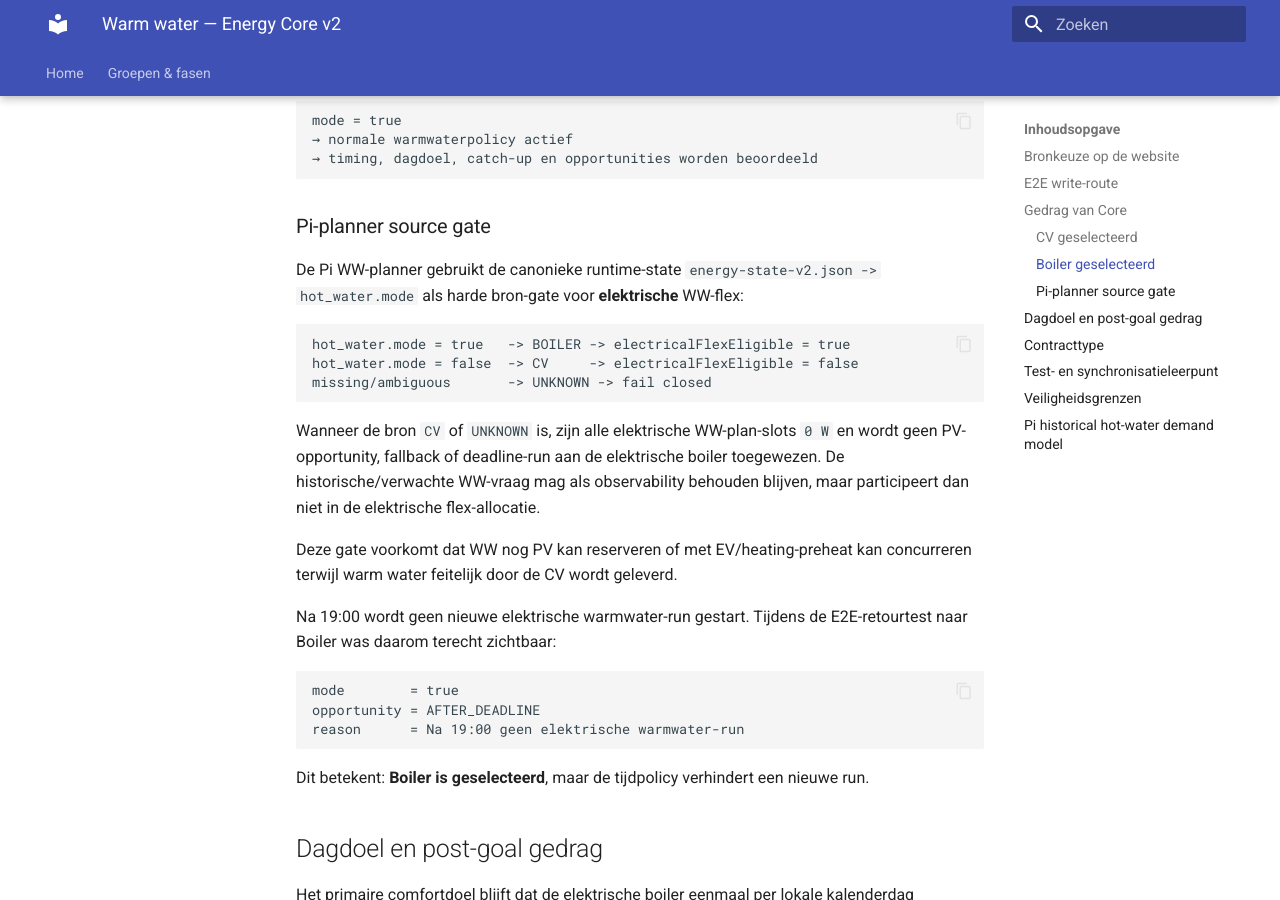
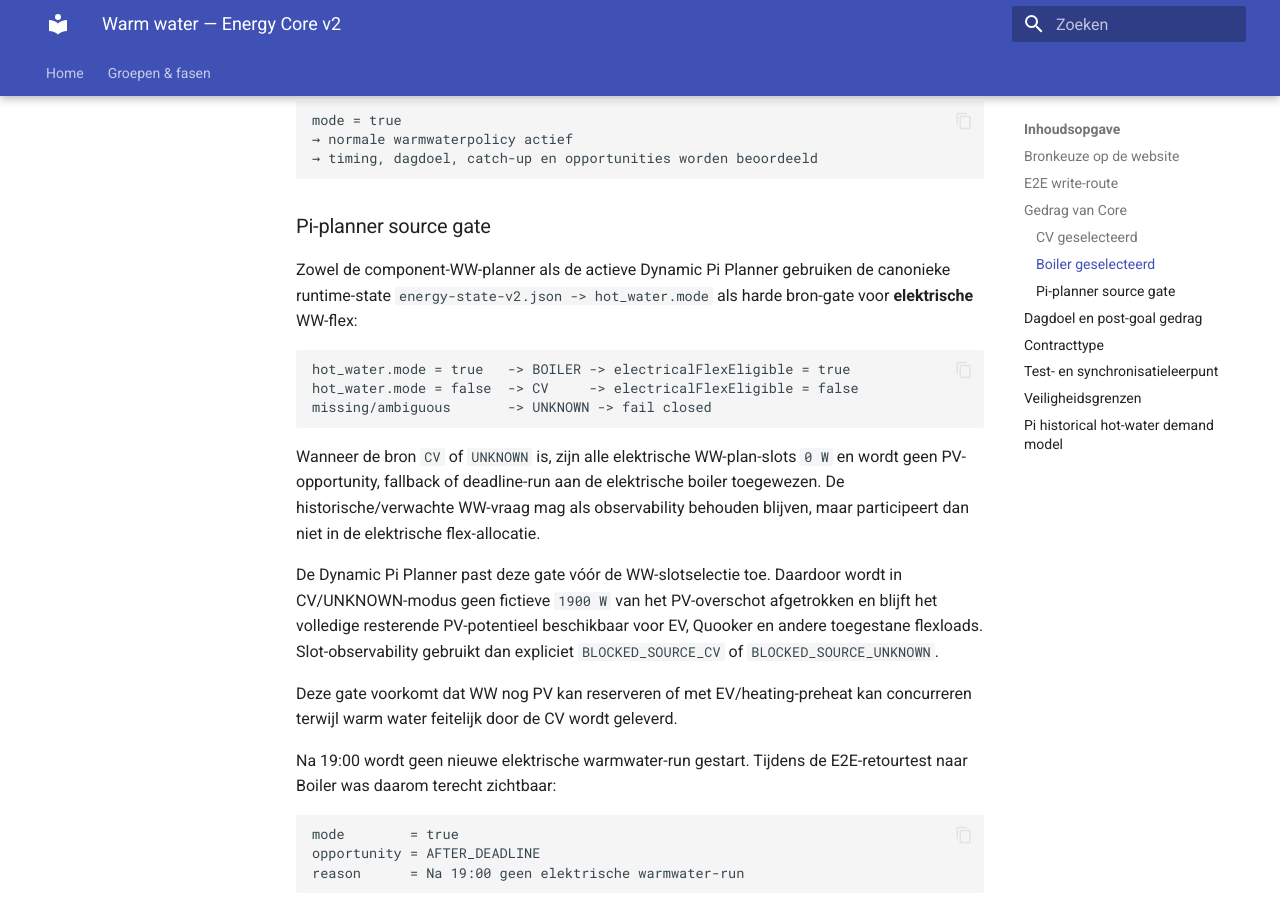
Before and after one commit to OnsKasteeltje/homey-energy-manual, an MkDocs documentation site: the page built from docs/warm-water.md, in a window 1280 px wide and 900 px high, scrolled down 1815 px. Built offline with MkDocs 1.6.1 and Material for MkDocs 9.7.7, drawn with Linux system fonts in a browser that asks for light colours.

Commit message:
docs(ww): document dynamic planner source gate

````diff
--- a/docs/warm-water.md
+++ b/docs/warm-water.md
@@ -80,7 +80,7 @@ mode = true
 
 ### Pi-planner source gate
 
-De Pi WW-planner gebruikt de canonieke runtime-state `energy-state-v2.json -> hot_water.mode` als harde bron-gate voor **elektrische** WW-flex:
+Zowel de component-WW-planner als de actieve Dynamic Pi Planner gebruiken de canonieke runtime-state `energy-state-v2.json -> hot_water.mode` als harde bron-gate voor **elektrische** WW-flex:
 
 ```text
 hot_water.mode = true   -> BOILER -> electricalFlexEligible = true
@@ -89,6 +89,8 @@ missing/ambiguous       -> UNKNOWN -> fail closed
 ```
 
 Wanneer de bron `CV` of `UNKNOWN` is, zijn alle elektrische WW-plan-slots `0 W` en wordt geen PV-opportunity, fallback of deadline-run aan de elektrische boiler toegewezen. De historische/verwachte WW-vraag mag als observability behouden blijven, maar participeert dan niet in de elektrische flex-allocatie.
+
+De Dynamic Pi Planner past deze gate vóór de WW-slotselectie toe. Daardoor wordt in CV/UNKNOWN-modus geen fictieve `1900 W` van het PV-overschot afgetrokken en blijft het volledige resterende PV-potentieel beschikbaar voor EV, Quooker en andere toegestane flexloads. Slot-observability gebruikt dan expliciet `BLOCKED_SOURCE_CV` of `BLOCKED_SOURCE_UNKNOWN`.
 
 Deze gate voorkomt dat WW nog PV kan reserveren of met EV/heating-preheat kan concurreren terwijl warm water feitelijk door de CV wordt geleverd.
 
````
